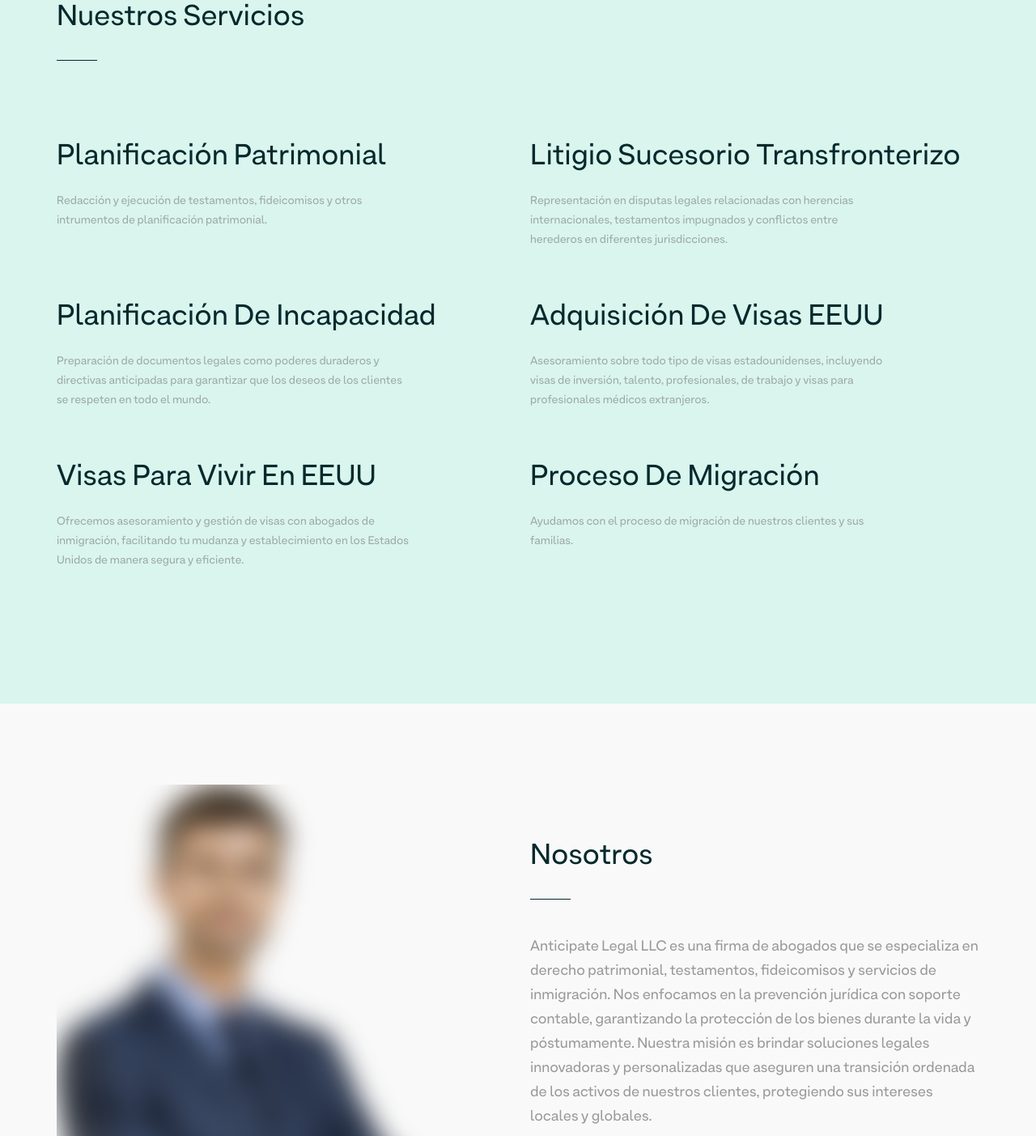
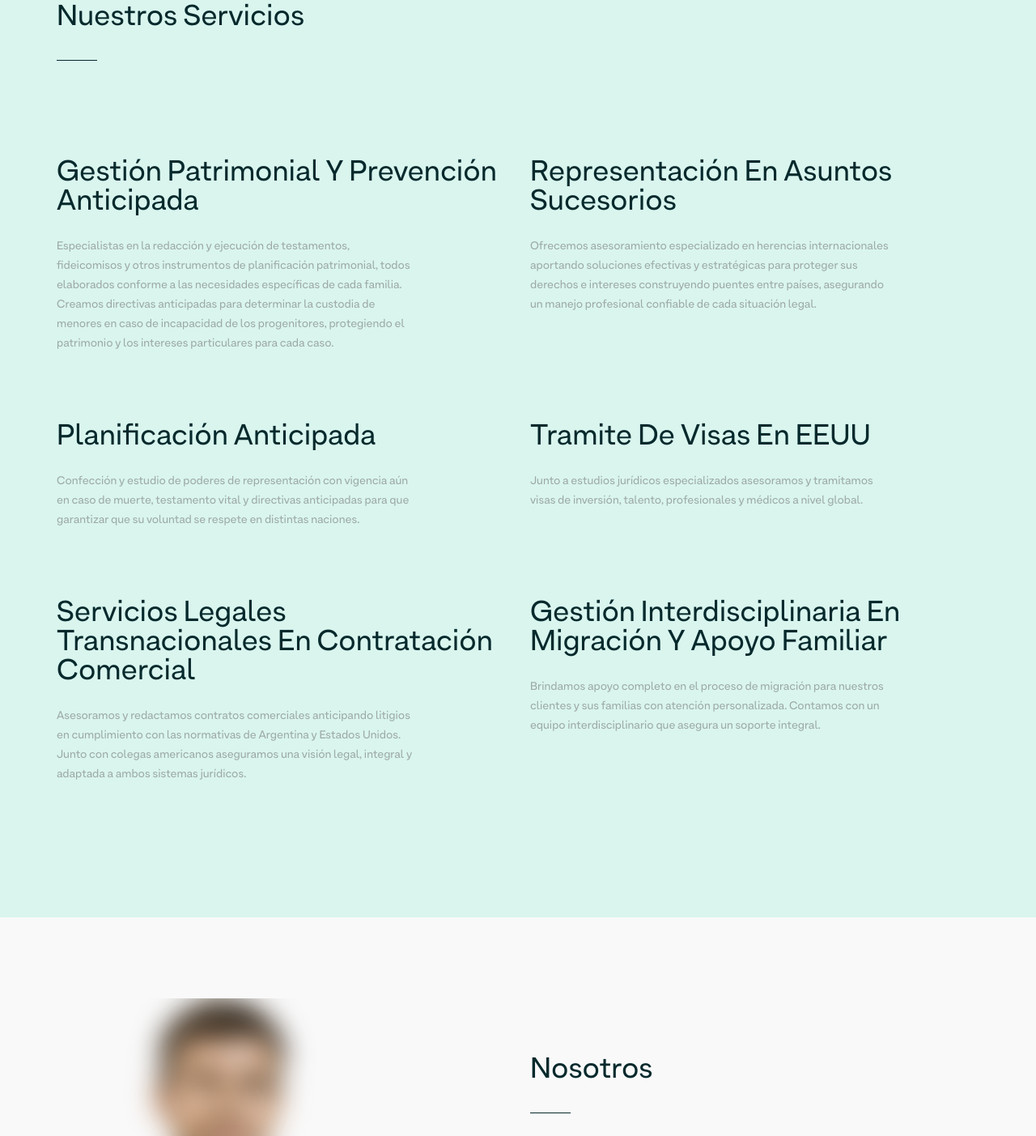
Before and after one commit to ferminflorio/web_anticipate, a plain HTML site: page index.html in a window 1280 px wide. Shown: the part 897-2300 px from the top of the page at 81% size. Drawn offline with Linux system fonts and the light colour scheme.

Commit message:
ultima entrega web

```diff
--- a/assets/css/style.css
+++ b/assets/css/style.css
@@ -3762,6 +3762,9 @@ svg {
 	padding: 5px;
 	margin-bottom: 55px;
 }
+.service-title {
+	padding-top: 20px;
+}
 @media (min-width: 992px) {
 	.md-4 {
 		padding-left: 0px;
--- a/index.html
+++ b/index.html
@@ -117,7 +117,7 @@
 									<a href="index.html">
 										<img
 											class="flag_logo"
-											src="./assets/images/team/spain-country-flag-icon.png"
+											src="./assets/images/team/argentina-flag-icon.png"
 											alt="spain_flag"
 										/>
 									</a>
@@ -179,8 +179,8 @@
 								class="heading heading-1 wow fadeInUp"
 								data-wow-duration="1s"
 							>
-								<h2 class="heading--title">
-									Planificación Patrimonial
+								<h2 class="heading--title service-title">
+									Gestión Patrimonial y Prevención Anticipada
 								</h2>
 							</div>
 							<div class="col-xs-12 col-sm-12 md-6 service-text">
@@ -190,10 +190,19 @@
 								>
 									<div class="feature--content">
 										<p>
-											Redacción y ejecución de
-											testamentos, fideicomisos y otros
-											intrumentos de planificación
-											patrimonial.
+											Especialistas en la redacción y
+											ejecución de testamentos,
+											fideicomisos y otros instrumentos de
+											planificación patrimonial, todos
+											elaborados conforme a las
+											necesidades específicas de cada
+											familia. Creamos directivas
+											anticipadas para determinar la
+											custodia de menores en caso de
+											incapacidad de los progenitores,
+											protegiendo el patrimonio y los
+											intereses particulares para cada
+											caso.
 										</p>
 									</div>
 								</div>
@@ -205,8 +214,8 @@
 								class="heading heading-1 wow fadeInUp"
 								data-wow-duration="1s"
 							>
-								<h2 class="heading--title">
-									Litigio Sucesorio Transfronterizo
+								<h2 class="heading--title service-title">
+									Representación en asuntos sucesorios
 								</h2>
 							</div>
 							<div class="col-xs-12 col-sm-12 md-6 service-text">
@@ -216,12 +225,14 @@
 								>
 									<div class="feature--content">
 										<p>
-											Representación en disputas legales
-											relacionadas con herencias
-											internacionales, testamentos
-											impugnados y conflictos entre
-											herederos en diferentes
-											jurisdicciones.
+											Ofrecemos asesoramiento
+											especializado en herencias
+											internacionales aportando soluciones
+											efectivas y estratégicas para
+											proteger sus derechos e intereses
+											construyendo puentes entre países,
+											asegurando un manejo profesional
+											confiable de cada situación legal.
 										</p>
 									</div>
 								</div>
@@ -237,8 +248,8 @@
 								class="heading heading-1 wow fadeInUp"
 								data-wow-duration="1s"
 							>
-								<h2 class="heading--title">
-									Planificación de Incapacidad
+								<h2 class="heading--title service-title">
+									Planificación Anticipada
 								</h2>
 							</div>
 							<div class="col-xs-12 col-sm-12 md-6 service-text">
@@ -248,11 +259,12 @@
 								>
 									<div class="feature--content">
 										<p>
-											Preparación de documentos legales
-											como poderes duraderos y directivas
-											anticipadas para garantizar que los
-											deseos de los clientes se respeten
-											en todo el mundo.
+											Confección y estudio de poderes de
+											representación con vigencia aún en
+											caso de muerte, testamento vital y
+											directivas anticipadas para que
+											garantizar que su voluntad se
+											respete en distintas naciones.
 										</p>
 									</div>
 								</div>
@@ -264,8 +276,8 @@
 								class="heading heading-1 wow fadeInUp"
 								data-wow-duration="1s"
 							>
-								<h2 class="heading--title">
-									Adquisición de Visas EEUU
+								<h2 class="heading--title service-title">
+									Tramite de visas en EEUU
 								</h2>
 							</div>
 							<div class="col-xs-12 col-sm-12 md-6 service-text">
@@ -275,12 +287,11 @@
 								>
 									<div class="feature--content">
 										<p>
-											Asesoramiento sobre todo tipo de
-											visas estadounidenses, incluyendo
-											visas de inversión, talento,
-											profesionales, de trabajo y visas
-											para profesionales médicos
-											extranjeros.
+											Junto a estudios jurídicos
+											especializados asesoramos y
+											tramitamos visas de inversión,
+											talento, profesionales y médicos a
+											nivel global.
 										</p>
 									</div>
 								</div>
@@ -296,8 +307,9 @@
 								class="heading heading-1 wow fadeInUp"
 								data-wow-duration="1s"
 							>
-								<h2 class="heading--title">
-									Visas para vivir en EEUU
+								<h2 class="heading--title service-title">
+									Servicios legales transnacionales en
+									contratación comercial
 								</h2>
 							</div>
 							<div class="col-xs-12 col-sm-12 md-6 service-text">
@@ -307,11 +319,13 @@
 								>
 									<div class="feature--content">
 										<p>
-											Ofrecemos asesoramiento y gestión de
-											visas con abogados de inmigración,
-											facilitando tu mudanza y
-											establecimiento en los Estados
-											Unidos de manera segura y eficiente.
+											Asesoramos y redactamos contratos
+											comerciales anticipando litigios en
+											cumplimiento con las normativas de
+											Argentina y Estados Unidos. Junto
+											con colegas americanos aseguramos
+											una visión legal, integral y
+											adaptada a ambos sistemas jurídicos.
 										</p>
 									</div>
 								</div>
@@ -323,8 +337,9 @@
 								class="heading heading-1 wow fadeInUp"
 								data-wow-duration="1s"
 							>
-								<h2 class="heading--title">
-									Proceso de Migración
+								<h2 class="heading--title service-title">
+									Gestión Interdisciplinaria en Migración y
+									Apoyo Familiar
 								</h2>
 							</div>
 							<div class="col-xs-12 col-sm-12 md-6 service-text">
@@ -334,8 +349,12 @@
 								>
 									<div class="feature--content">
 										<p>
-											Ayudamos con el proceso de migración
-											de nuestros clientes y sus familias.
+											Brindamos apoyo completo en el
+											proceso de migración para nuestros
+											clientes y sus familias con atención
+											personalizada. Contamos con un
+											equipo interdisciplinario que
+											asegura un soporte integral.
 										</p>
 									</div>
 								</div>
@@ -384,18 +403,24 @@
 								data-wow-duration="1s"
 							>
 								<p>
-									Anticipate Legal LLC es una firma de
-									abogados que se especializa en derecho
-									patrimonial, testamentos, fideicomisos y
-									servicios de inmigración. Nos enfocamos en
-									la prevención jurídica con soporte contable,
-									garantizando la protección de los bienes
-									durante la vida y póstumamente. Nuestra
-									misión es brindar soluciones legales
-									innovadoras y personalizadas que aseguren
-									una transición ordenada de los activos de
-									nuestros clientes, protegiendo sus intereses
-									locales y globales.
+									En Anticipate Legal LLC, ofrecemos servicios
+									legales personalizados y de alta calidad,
+									respaldados por más de 27 años de
+									experiencia. Fundada por Cecilia Christello
+									y Mónica Baldi, nuestra firma se distingue
+									por su profundo conocimiento y formación en
+									derecho, garantizando una atención directa,
+									personalizada y confidencial sin
+									intermediarios. Nos asociamos con estudios
+									jurídicos en USA, especializados en
+									inmigración, contratos y sucesiones, lo que
+									nos permite ofrecer un asesoramiento
+									integral y preciso. Como madres y
+									profesionales, aportamos empatía y
+									dedicación, especialmente en el derecho de
+									familia y la prevención al celebrar
+									contratos. Su tranquilidad es nuestro
+									compromiso.
 								</p>
 							</div>
 						</div>
@@ -429,7 +454,7 @@
 								class="heading heading-1 wow fadeInUp"
 								data-wow-duration="1s"
 							>
-								<h2 class="heading--title">Monica Baldi</h2>
+								<h2 class="heading--title">Mónica Baldi</h2>
 								<div class="heading--divider"></div>
 							</div>
 							<div class="col-xs-12 col-sm-12 md-4">
@@ -439,9 +464,21 @@
 								>
 									<div class="feature--content">
 										<p>
-											Lorem ipsum dolor sit amet, conse
-											adipise elit, sed eiusmod tempor
-											incidide.
+											Mónica Baldi, graduada como abogada
+											con honores en 1996 en la
+											Universidad de Buenos Aires. Posee
+											posgrado en Psicología Sistémica
+											Familiar, cursó la Especialización
+											de Derecho de Familia, Niñez y
+											Adolescencia y certificó como
+											mediadora en la misma Universidad.
+											Se encuentra certificada como
+											paralegal en todas las áreas del
+											Derecho en la Universidad de Miami.
+											Miembro activo del Centro de
+											Investigación, Prevención y
+											Asistencia de Menores en Riesgo
+											(CIPAMER).
 										</p>
 									</div>
 								</div>
@@ -476,9 +513,14 @@
 								>
 									<div class="feature--content">
 										<p>
-											Lorem ipsum dolor sit amet, conse
-											adipise elit, sed eiusmod tempor
-											incidide.
+											Cecilia Christello, graduada como
+											abogada en la Universidad de Buenos
+											Aires en 1993 con orientación de
+											Derecho privado. Cursó el posgrado
+											en Derecho a la Salud y
+											Especialización de Derecho de
+											Familia, Niñez y Adolescencia ambos
+											en la UBA.
 										</p>
 									</div>
 								</div>
@@ -637,7 +679,7 @@
 									data-wow-duration="1s"
 								>
 									<div class="feature--content">
-										<h3>Tucumán 255 8F, CABA</h3>
+										<h3>Tucumán 255 8B, CABA</h3>
 										<h3>Argentina</h3>
 										<p>+54 (11) 4515 0099</p>
 									</div>
```
Also changed, not shown: index2.html (+96 -54 lines), assets/images/team/argentina-flag-icon.png (added), assets/images/team/spain-country-flag-icon.png (deleted).
